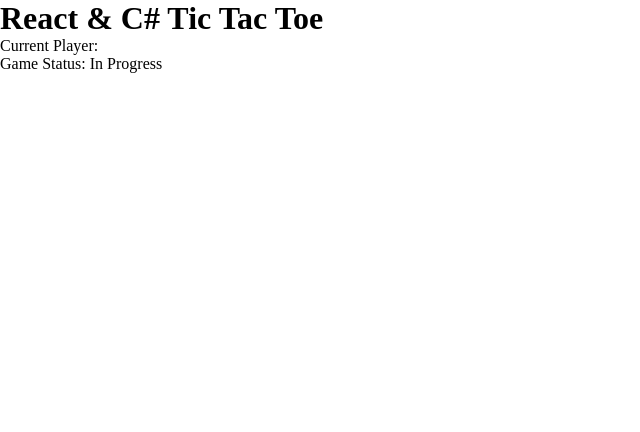
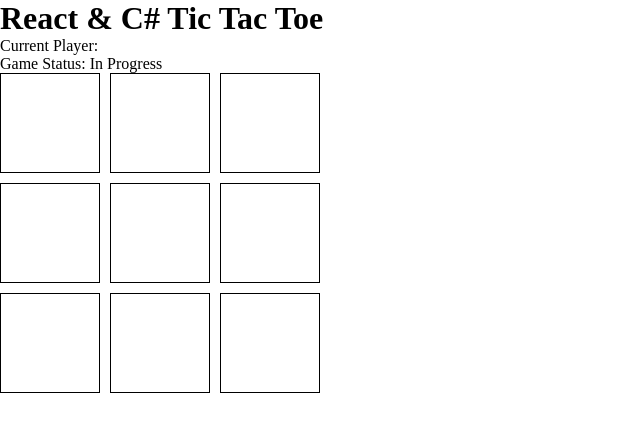
Before and after one commit to Lu-Smith/tic_tac_toe_csharp_react, a React (Vite) app in the folder frontend/: page / in a window 1280 px wide. Shown: the top 432 px of the page, without its empty margins (0-640 px from the left). Built offline with nearby package versions, Linux system fonts and the light colour scheme; no server answers.

Commit message:
Updated App.tsx

```diff
--- a/frontend/src/App.tsx
+++ b/frontend/src/App.tsx
@@ -22,11 +22,45 @@
       .catch((error) => console.error("Error fetching board: ", error));
   };
 
+  const handleMove = (index: number) => {
+    if (isGameOver || board[index]) return;
+
+    fetch(`http://localhost:5223/api/game/move?index=${index}`, { method: "POST" })
+      .then((response) => response.json())
+      .then((data) => {
+        setBoard(data.board);
+        setCurrentPlayer(data.currentPlayer);
+        setIsGameOver(data.isGameOver);
+        setResult(data.result);
+      })
+      .catch((error) => console.error("Error making move: ", error));
+  };
+
   return (
     <div>
       <h1>React & C# Tic Tac Toe</h1>
       <p>Current Player: {currentPlayer}</p>
       <p>Game Status: {isGameOver ? result : "In Progress"}</p>
+      <div style={{ display: "grid", gridTemplateColumns: "repeat(3, 100px)", gap: "10px" }}>
+        {board.map((cell, index) => (
+          <div
+            key={index}
+            onClick={() => handleMove(index)}
+            style={{
+              width: "100px",
+              height: "100px",
+              display: "flex",
+              alignItems: "center",
+              justifyContent: "center",
+              border: "1px solid black",
+              fontSize: "24px",
+              cursor: isGameOver || cell ? "not-allowed" : "pointer",
+            }}
+          >
+            {cell}
+          </div>
+        ))}
+      </div>
     </div>
   )
 }
```
